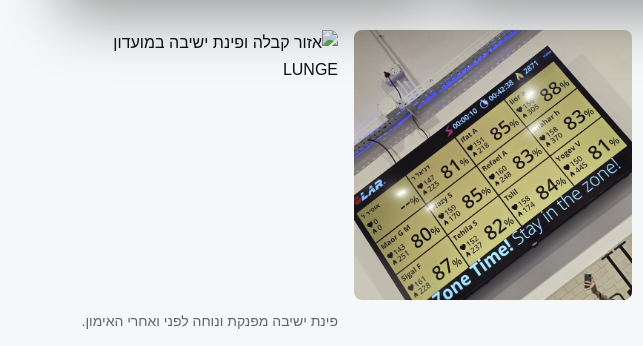
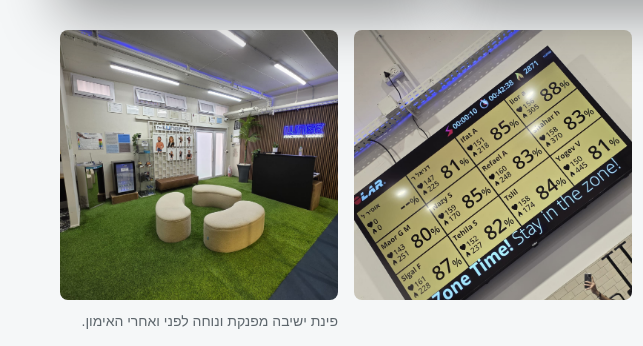
Before and after one commit to ofirlevi87-glitch/lunge-kiil, a plain HTML site: page index.html in a window 1280 px wide. Shown: the part 4476-4822 px from the top of the page, 0-643 px from the left. Drawn offline with Linux system fonts and the light colour scheme; files whose address does not match are found by name.

Commit message:
Update index.html

```diff
--- a/index.html
+++ b/index.html
@@ -252,7 +252,7 @@
               <img src="assets/images/ofir-6.jpeg" alt="אימון במועדון LUNGE" loading="lazy" />
             </figure>
             <figure class="media-tile">
-              <img src="assets/images/gallery-1.jpeg" alt="אזור קבלה ופינת ישיבה במועדון LUNGE" loading="lazy" />
+              <img src="gallery-1.jpeg" alt="אזור קבלה ופינת ישיבה במועדון LUNGE" loading="lazy" />
               <figcaption>פינת ישיבה מפנקת ונוחה לפני ואחרי האימון.</figcaption>
             </figure>
             <figure class="media-tile">
```
